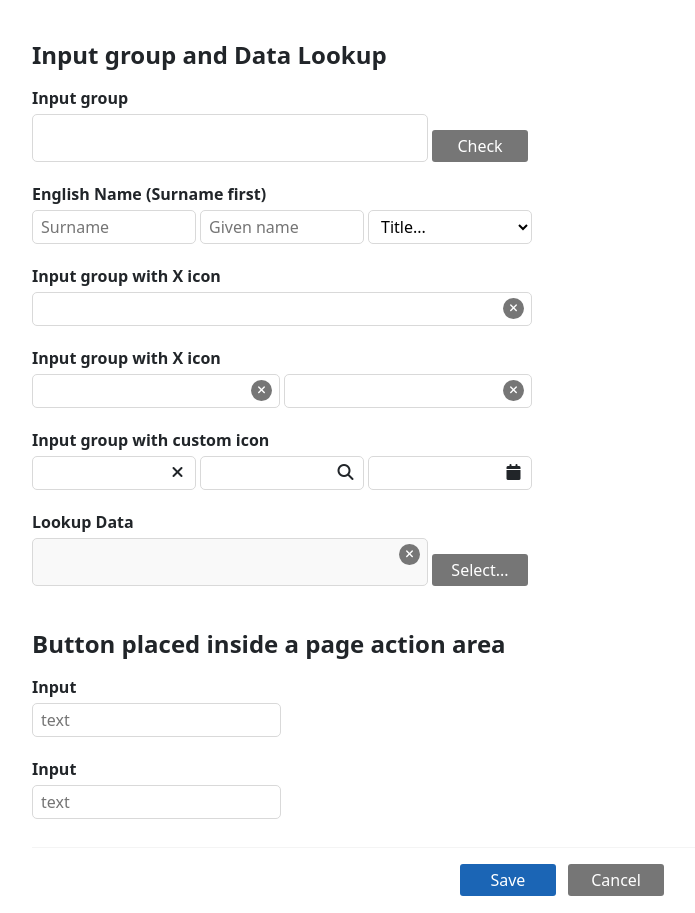
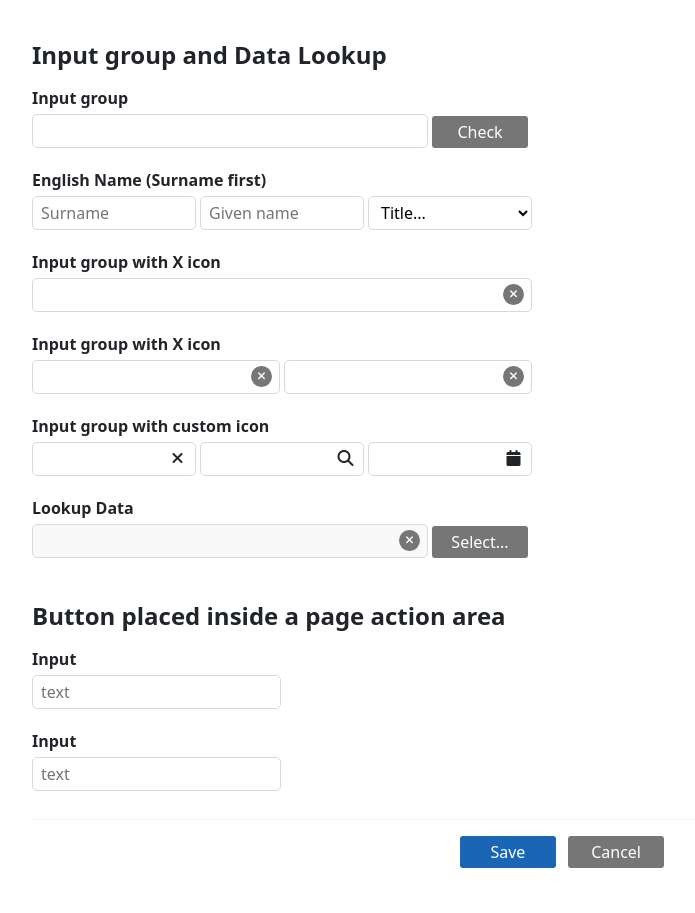
Before and after one commit to samyu-igsl/test, a plain HTML site: page Form.html in a window 1280 px wide. Shown: the part 2337-3250 px from the top of the page, without its empty margins (78-773 px from the left). Drawn offline with Linux system fonts and the light colour scheme.

Commit message:
Add files via upload

```diff
--- a/css/sy-form_v1.css
+++ b/css/sy-form_v1.css
@@ -240,6 +240,7 @@ textarea.rwd-textarea{
 }
 
 input.rwd-input-file{
+	-webkit-appearence: none;
 	display: block;
 	background-color: var(--theme-secondary-btn-background-color-base);
 	color: var(--theme-secondary-btn-font-color-base);
@@ -249,7 +250,6 @@ input.rwd-input-file{
 
 input.rwd-input-file::-webkit-file-upload-button,
 input.rwd-input-file::file-selector-button{
-	-webkit-appearence: none;
 	border-right-width: 2px;
 	border-right-style: solid;
 	border-right-color: var(--theme-secondary-btn-font-color-base);
@@ -385,10 +385,10 @@ label.rwd-input-radio-item > input[type=radio]{
 		margin-left: 0.25rem;
 	}
 
-	.rwd-input-group button,
-	.rwd-input-group .btn{
-		margin-top: 0.05rem;
-		margin-top: 1rem;
+	.rwd-input-group > button,
+	.rwd-input-group > .btn{
+		margin-top1: 0.05rem;
+		margin-top: auto;
 	}
 
 	.rwd-input-group input.rwd-input-group-shrink-for-overlay-icon{
```
